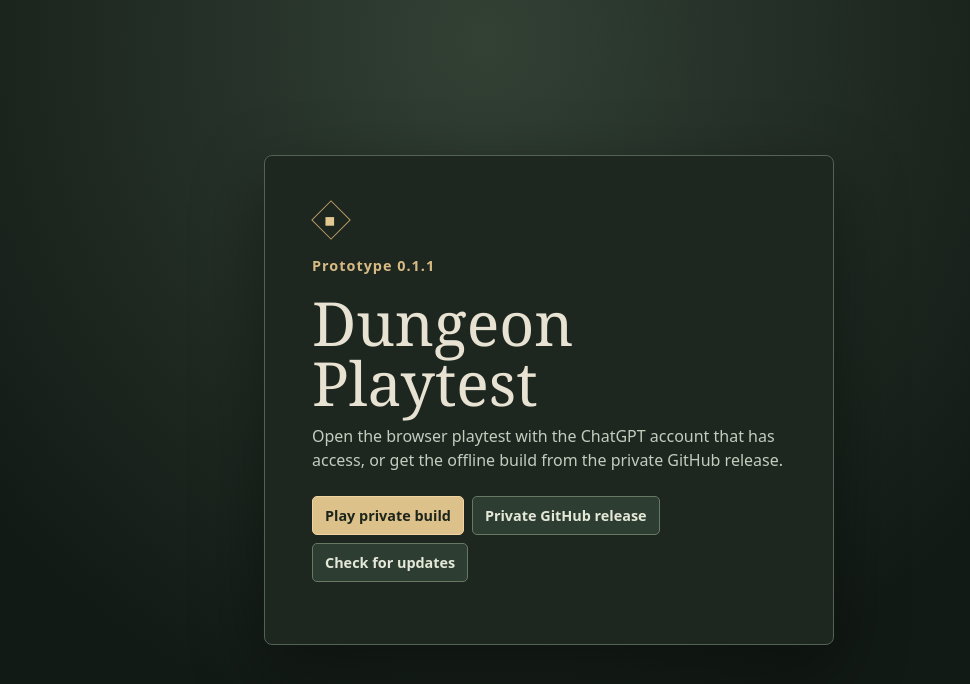
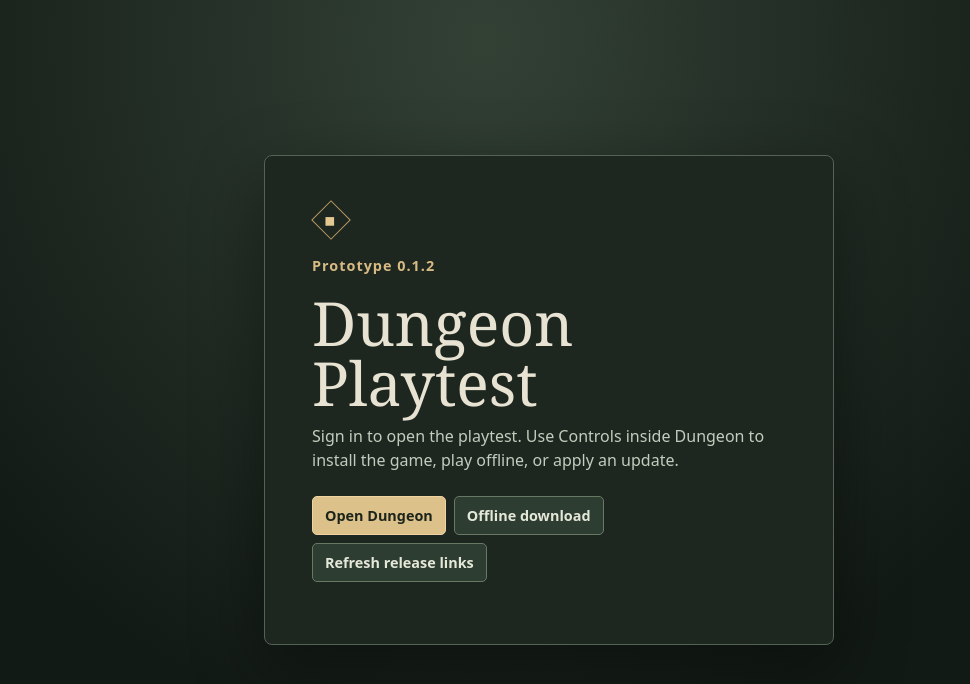
Before and after one commit to etisgor/dungeon-test, a plain HTML site: page index.html in a window 1280 px wide. Shown: the whole page, without its empty margins (91-1061 px from the left). Drawn offline with Linux system fonts and the light colour scheme.

Commit message:
Link to the installable Dungeon client

```diff
--- a/index.html
+++ b/index.html
@@ -27,13 +27,13 @@
 <body>
   <main>
     <span class="mark" aria-hidden="true">◆</span>
-    <p id="version" class="version">Prototype 0.1.1</p>
+    <p id="version" class="version">Prototype 0.1.2</p>
     <h1>Dungeon Playtest</h1>
-    <p>Open the browser playtest with the ChatGPT account that has access, or get the offline build from the private GitHub release.</p>
+    <p>Sign in to open the playtest. Use Controls inside Dungeon to install the game, play offline, or apply an update.</p>
     <div class="actions">
-      <a class="play" id="play" href="https://dungeon-expedition-prototype.etisgor.chatgpt.site">Play private build</a>
-      <a id="download" href="https://github.com/etisgor/Dungeon/releases/tag/v0.1.1">Private GitHub release</a>
-      <button type="button" id="check">Check for updates</button>
+      <a class="play" id="play" href="https://dungeon-expedition-prototype.etisgor.chatgpt.site">Open Dungeon</a>
+      <a id="download" href="https://github.com/etisgor/Dungeon/releases/tag/v0.1.2">Offline download</a>
+      <button type="button" id="check">Refresh release links</button>
     </div>
     <p id="status" role="status" aria-live="polite"></p>
   </main>
--- a/version.json
+++ b/version.json
@@ -1,5 +1,5 @@
 {
-  "version": "0.1.1",
+  "version": "0.1.2",
   "play": "https://dungeon-expedition-prototype.etisgor.chatgpt.site",
-  "release": "https://github.com/etisgor/Dungeon/releases/tag/v0.1.1"
+  "release": "https://github.com/etisgor/Dungeon/releases/tag/v0.1.2"
 }
```
